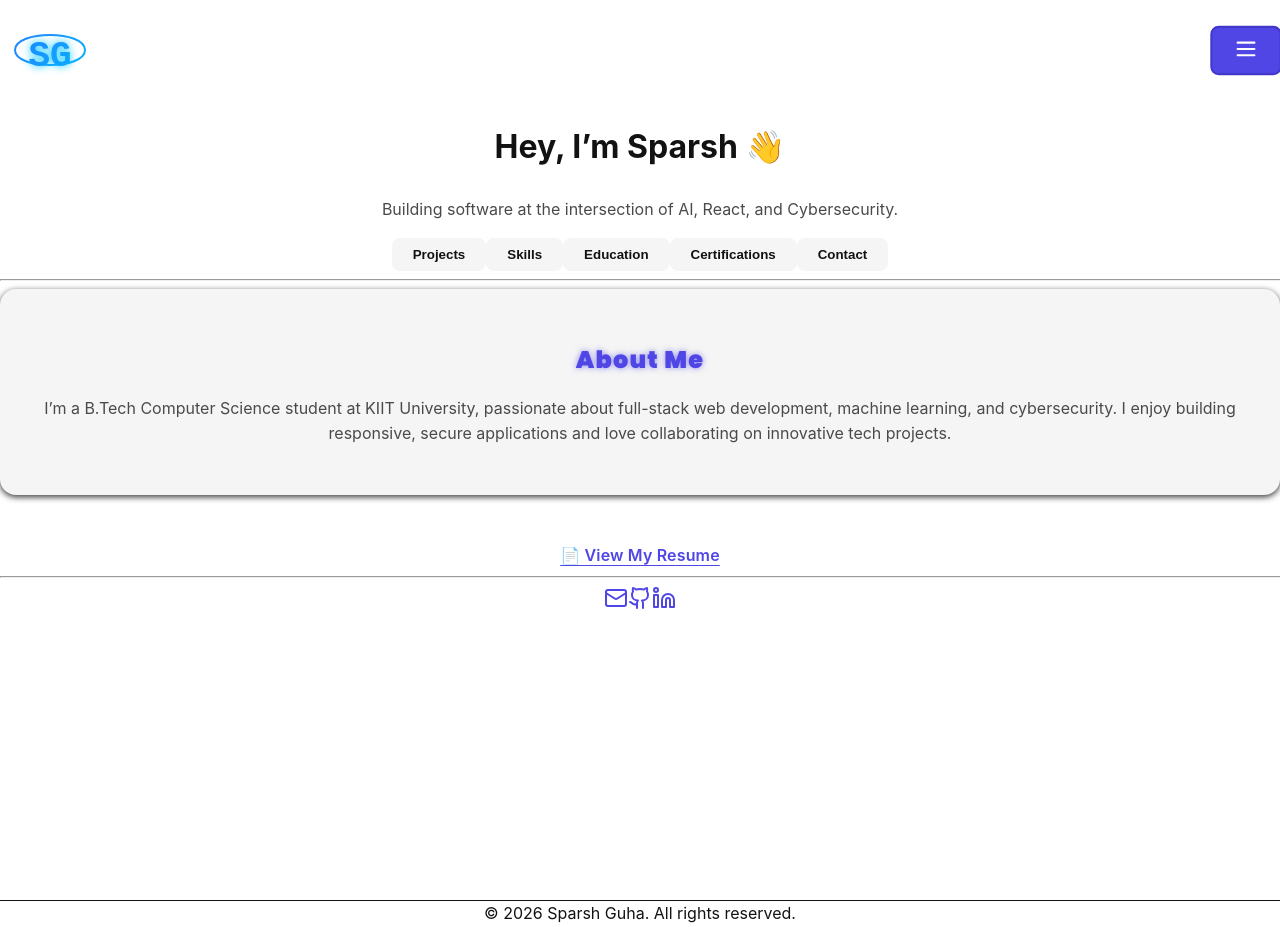
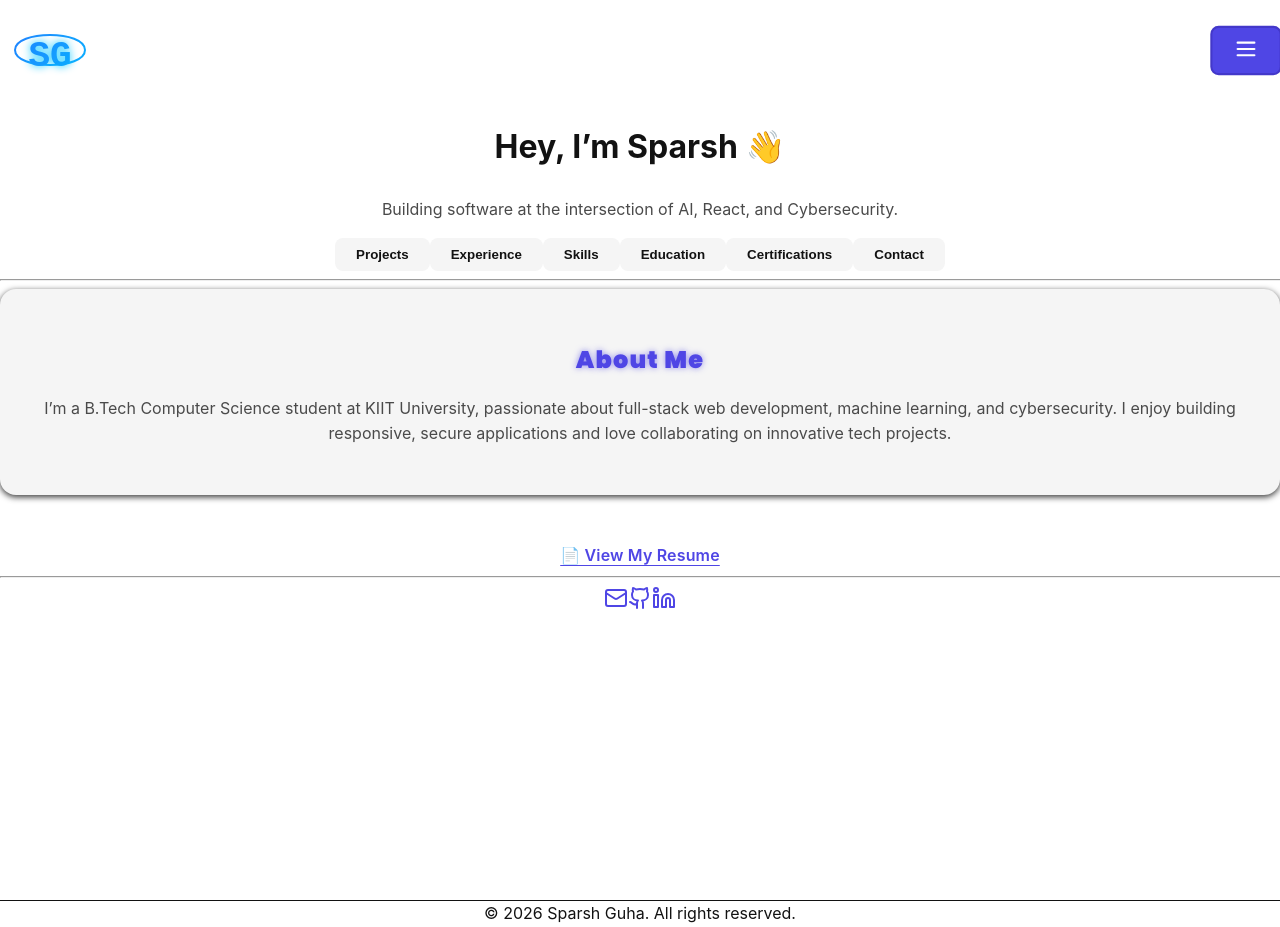
Before and after one commit to SG7504/Portfolio, a React (Vite) app: page /#/ in a window 1280 px wide. Built offline with nearby package versions, Linux system fonts and the light colour scheme.

Commit message:
Update navigation routes in Home component

```diff
--- a/src/pages/Home.jsx
+++ b/src/pages/Home.jsx
@@ -48,7 +48,7 @@ export default function Home() {
   aria-label="Main navigation"
   className="flex flex-wrap gap-2 mb-2"
 >
-  {["projects", "skills", "education", "certifications", "contact"].map(
+  {["projects", "experience", "skills", "education", "certifications", "contact"].map(
     (route) => (
       <button
         key={route}
```
